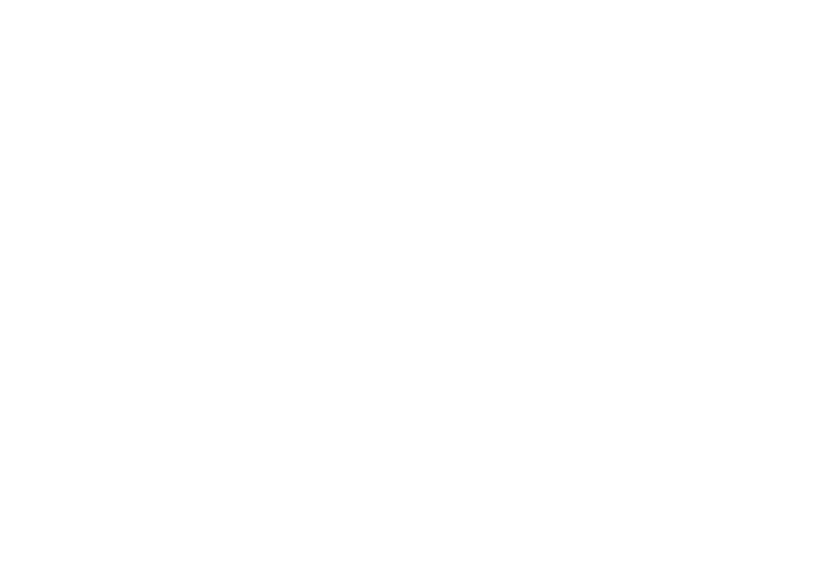
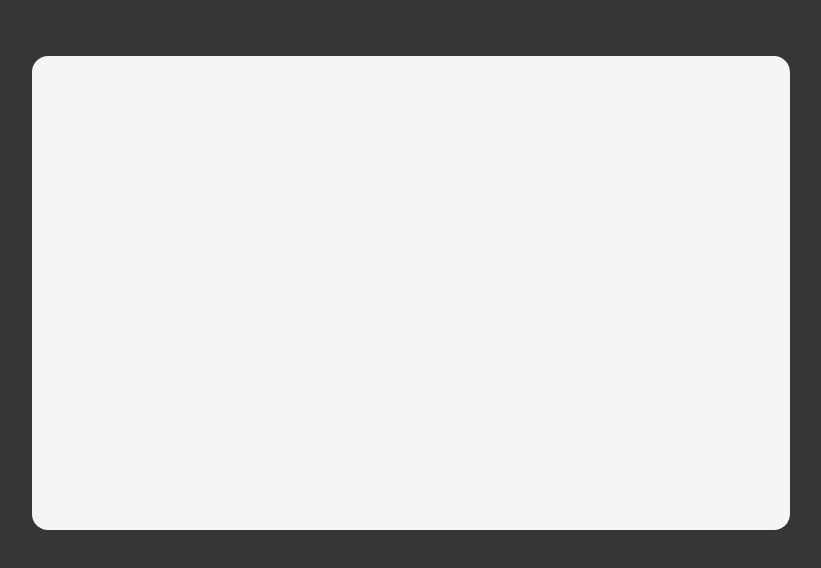
Before and after one commit to viggoStrom/pythagoreanFractalTree, a plain HTML site: page index.html in a window 1280 px wide. Shown: the whole page, without its empty margins (229-1050 px from the left). Drawn offline with Linux system fonts and the light colour scheme.

Commit message:
more boilerplate and style

```diff
--- a/index.html
+++ b/index.html
@@ -5,6 +5,8 @@
     <meta http-equiv="X-UA-Compatible" content="IE=edge">
     <meta name="viewport" content="width=device-width, initial-scale=1.0">
     <title>Pythagorean Fractal Tree</title>
+
+    <link rel="stylesheet" href="style/desktop.css">
 </head>
 <body>
     <canvas id="canvas"></canvas>
--- a/script/main.js
+++ b/script/main.js
@@ -0,0 +1,15 @@
+/** @type {HTMLCanvasElement} */
+
+
+const canvas = document.getElementById("canvas")
+const ctx = canvas.getContext("2d")
+
+canvas.height = 1000
+canvas.width = canvas.height * 10 / 16
+
+const frame = () => {
+
+    window.requestAnimationFrame(frame)
+}
+
+window.requestAnimationFrame(frame)
--- a/style/desktop.css
+++ b/style/desktop.css
@@ -0,0 +1,24 @@
+::-webkit-scrollbar {
+    display: none;
+}
+
+body {
+    background-color: #363636;
+    color: whitesmoke;
+
+    display: flex;
+    flex-flow: row nowrap;
+    justify-content: center;
+}
+
+#canvas {
+    width: 60%;
+    aspect-ratio: 16/10;
+
+    margin: 3rem;
+    padding: 0;
+
+    border-radius: 1rem;
+
+    background-color: whitesmoke;
+}
```
